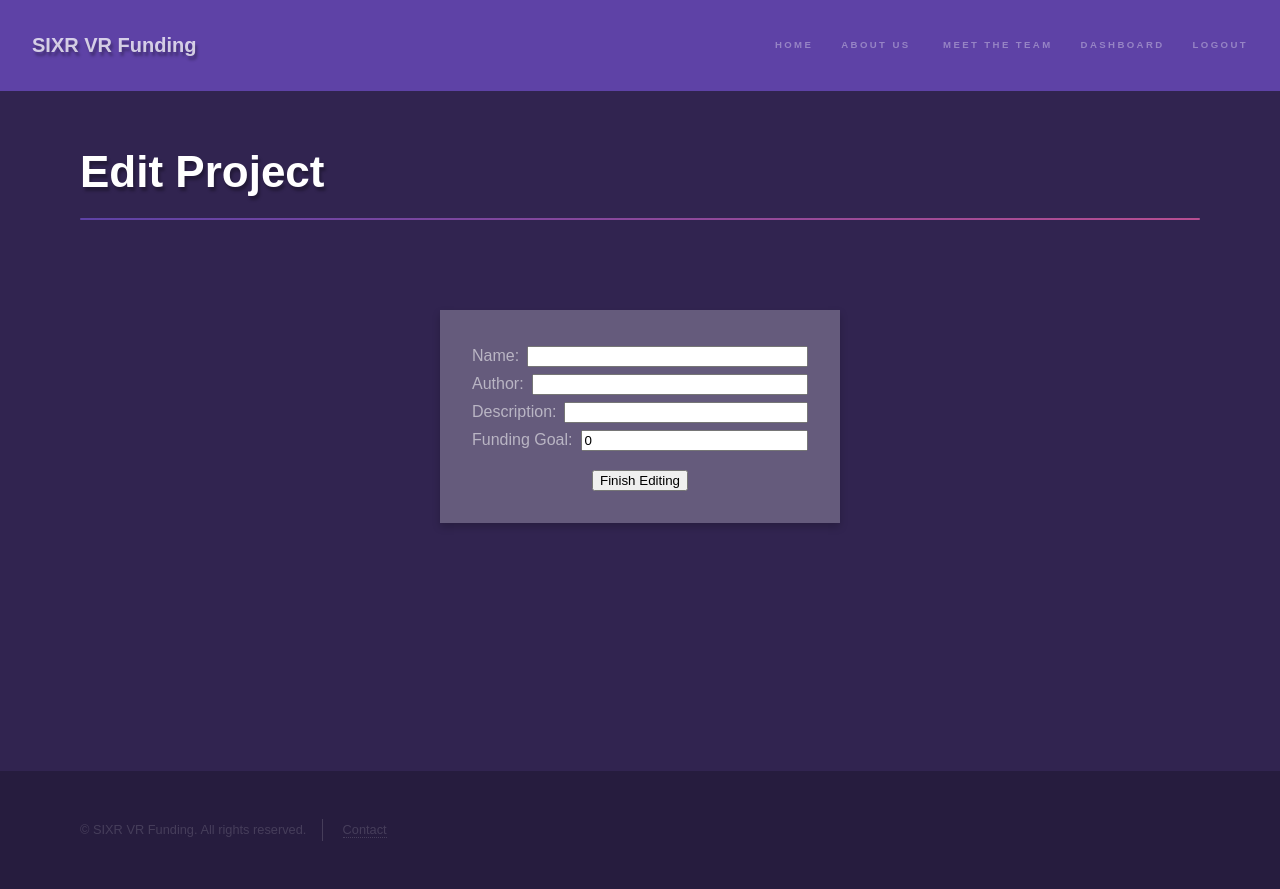
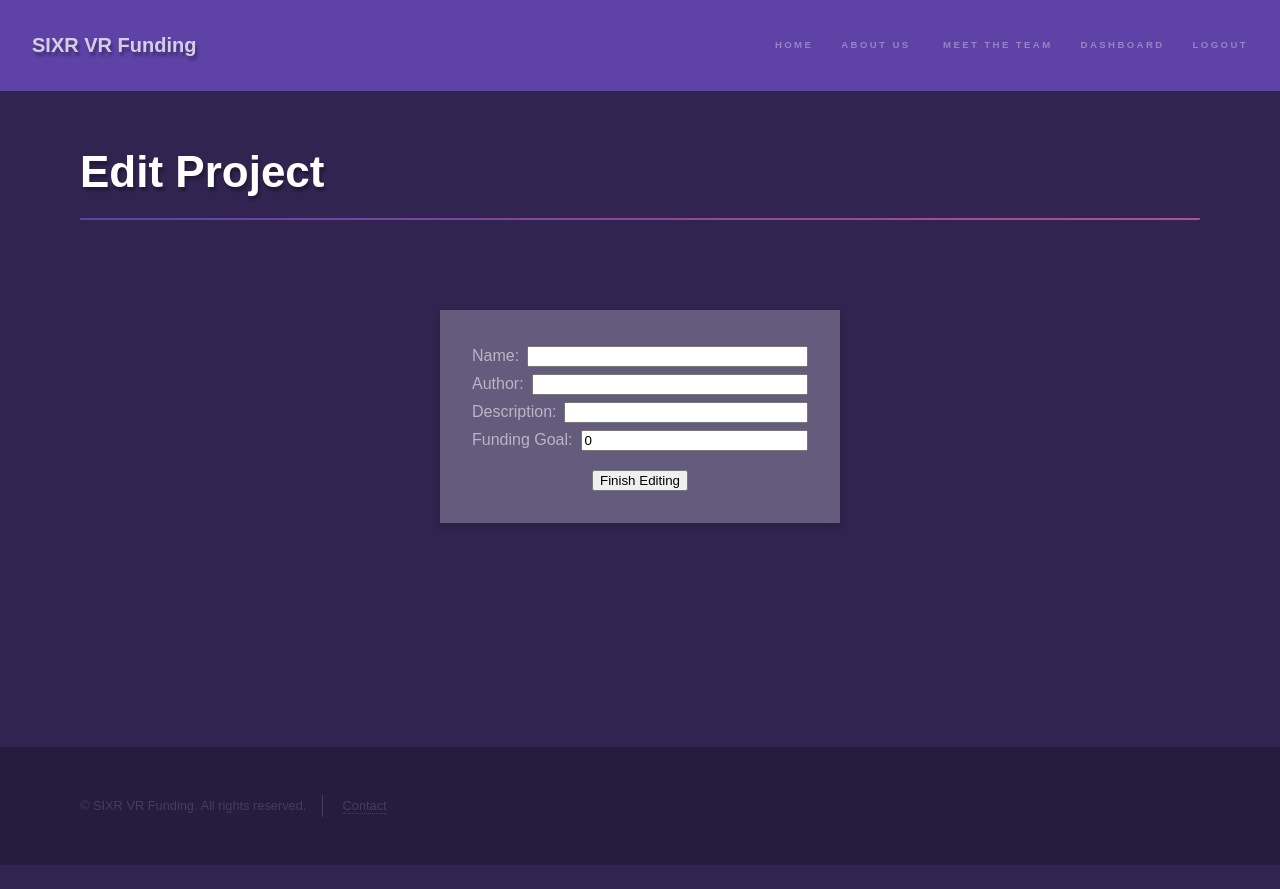
Before and after one commit to VR-Funding-Platform-tt19/Front-End, a React (Create React App) app in the folder vr-funding-app/: page /update-project/1 in a window 1280 px wide. After the commit the page ends 865 px from the top, so only its background shows below. Built offline with nearby package versions, Linux system fonts and the light colour scheme; no server answers.

Commit message:
fixed sticky footer on project and update project

```diff
--- a/vr-funding-app/src/Component/Project.js
+++ b/vr-funding-app/src/Component/Project.js
@@ -15,7 +15,8 @@ import UpdateProject from './UpdateProject'
 const ProjectPage = styled.div`
   padding: 3em 5em 5em 5em;
   max-width: 100%;
-  height: 85vh;
+  height: 82vh;
+  overflow: hidden;
   h1 {
     text-shadow: 2px 4px 3px rgba(0, 0, 0, 0.3);
   }
--- a/vr-funding-app/src/Component/UpdateProject.js
+++ b/vr-funding-app/src/Component/UpdateProject.js
@@ -7,7 +7,8 @@ import styled from 'styled-components'
 const UpdateProjectPage = styled.div`
   padding: 3em 5em 5em 5em;
   max-width: 100%;
-  height: 85vh;
+  height: 82vh;
+  overflow: hidden;
   h1 {
     text-shadow: 2px 4px 3px rgba(0, 0, 0, 0.3);
   }
```
